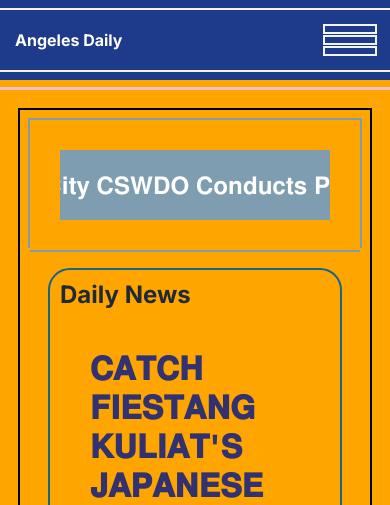
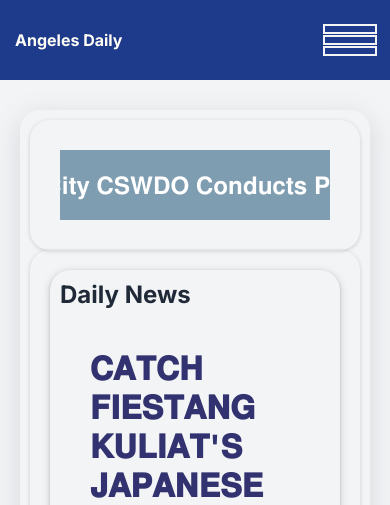
Before and after one commit to meljz/AngelesDaily_Django, a Django app: page / in a window 390 px wide. Shown: the top 505 px of the page. Run offline with Django 5.2, Linux system fonts and the light colour scheme; data comes from the database, SQL or seed files in the repository; data that the repository does not hold is empty.

Commit message:
fix and remove outlines guide

```diff
--- a/static/angeles_news/css/style.css
+++ b/static/angeles_news/css/style.css
@@ -27,7 +27,7 @@ body {
     margin: 0 auto;
     padding: 0 20px;
     overflow: hidden;
-    outline: 2px solid red;
+    /*outline: 2px solid red;*/
 
 }
 
@@ -49,7 +49,7 @@ header {
    justify-content: center;
    align-items: center; /* vertically aligns logo and nav */
   padding: 10px 15px;
-  outline: 2px solid beige;
+  /*outline: 2px solid beige;*/
   gap: 10px;
 }
 .nav_logo {
@@ -112,7 +112,7 @@ nav {
   width: 100%;
 
   height: auto;
-  outline: 3px solid pink;
+  /*outline: 3px solid pink;*/
 }
 
 .footer {
@@ -130,7 +130,8 @@ nav {
   flex-direction: row;
   padding:20px;
   gap: 40px;
-  outline: 2px solid orange;
+  box-shadow: rgba(0, 0, 0, 0.16) 0px 1px 4px;
+  border-radius: 20px;
 }
 
 .main-container {
@@ -139,14 +140,17 @@ nav {
   width: 100%;
   height: auto;
   margin: 20px auto; /*top-bottom and left-right*/
-      outline: 2px solid black;
+  box-shadow: rgba(100, 100, 111, 0.2) 0px 7px 29px 0px;
+  border-radius: 20px;
+
 
 }
 .marquee_place{
   width: 100%;
   height: auto;
-  outline: 2px solid #7F9DB1;
   padding: 30px;
+  box-shadow: rgba(0, 0, 0, 0.16) 0px 1px 4px;
+  border-radius: 20px;
 
 }
 .marquee {
@@ -196,7 +200,8 @@ nav {
   border-radius: 20px;
   padding: 10px;
   background-color: transparent;
-      outline: 2px solid #12658b;
+  box-shadow: rgba(60, 64, 67, 0.3) 0px 1px 2px 0px, rgba(60, 64, 67, 0.15) 0px 2px 6px 2px;
+  border-radius: 20px;
 }
 .carousel {
   position: relative;
@@ -275,8 +280,8 @@ button.next { right: 10px; }
   background-color: transparent;
   text-align: center;
   margin: 0 auto;
-
-  outline: 2px solid #ffe70b;
+  box-shadow: rgba(60, 64, 67, 0.3) 0px 1px 2px 0px, rgba(60, 64, 67, 0.15) 0px 2px 6px 2px;
+  border-radius: 20px;
 }
 
 .weather_box p{
@@ -311,7 +316,7 @@ button.next { right: 10px; }
   width: 100vw;
   max-width: none;
    height: 85vh;
-   outline: 4px solid limegreen;
+  /* outline: 4px solid limegreen;*/
 }
 
 
@@ -415,9 +420,7 @@ button.next { right: 10px; }
 
 
 @media screen and (max-width: 1300px){
-  body{
-background-color: orange;
-  }
+
   .nav_container {
     display: flex;
     width: 100%;
@@ -425,7 +428,7 @@ background-color: orange;
     justify-content: center;
     align-items: center;
     padding: 10px 15px;
-    outline: 2px solid beige;
+    /*outline: 2px solid beige;*/
     gap: 10px;
 }
 
@@ -441,7 +444,7 @@ background-color: orange;
   z-index: 999;
   gap: 1rem;
   width: 90%;
-  outline: 2px solid limegreen;
+  /*outline: 2px solid limegreen;*/
   text-align: right;
 }
 
@@ -468,7 +471,7 @@ background-color: orange;
     display: flex;
     width: 90%;
     height: auto;
-    outline: 2px solid red;
+    /*outline: 2px solid red;*/
     gap: 1px;
 
 
@@ -494,7 +497,8 @@ background-color: orange;
     flex-direction: column;
     padding: 20px;
     gap: 40px;
-    outline: 2px solid orange;
+    box-shadow: rgba(0, 0, 0, 0.16) 0px 1px 4px;
+  border-radius: 20px;
 }
 .news_box {
   width: 100%;
@@ -502,7 +506,8 @@ background-color: orange;
   border-radius: 20px;
   padding: 10px;
   background-color: transparent;
-  outline: 2px solid #12658b;
+  box-shadow: rgba(60, 64, 67, 0.3) 0px 1px 2px 0px, rgba(60, 64, 67, 0.15) 0px 2px 6px 2px;
+  border-radius: 20px;
 }
 
 #news_image_id {
@@ -521,7 +526,7 @@ background-color: orange;
    justify-content: center;
    align-items: center; /* vertically aligns logo and nav */
   padding: 10px 15px;
-  outline: 2px solid beige;
+  /*outline: 2px solid beige;*/
   gap: 10px;
 }
 .nav_logo {
@@ -547,34 +552,38 @@ nav {
   z-index: 999;
   gap: 1rem;
   width: 75%;
-  outline: 2px solid limegreen;
+  /*outline: 2px solid limegreen;*/
   text-align: right;
 }
 
 .nav-links li {
-    display: inline-block;
+    display: block;
     margin: 5px;
     text-align: center;
     border: 1px solid black;
+    cursor: pointer;
 }
 .nav-links li:hover {
   background-color: #9e9fe0;
 }
 
 .nav-links li a {
+    display: block;
     color: #000000;
     text-decoration: none;
     padding: 5px 5px;
     display: inline-block;
     transition: background-color 0.3s;
     font-size: .9em;
+      width: 100%;
+  height: 100%;
 }
 
   .nav-links.active{
     display: flex;
     width: 90%;
     height: auto;
-    outline: 2px solid red;
+    /*outline: 2px solid red;*/
     gap: 1px;
 
 
@@ -597,7 +606,7 @@ nav {
     width: 100%;
 
     height: auto;
-    outline: 4px solid limegreen;
+   /* outline: 4px solid limegreen;*/
 }
 
 .about h1{
--- a/static/angeles_news/js/script.js
+++ b/static/angeles_news/js/script.js
@@ -20,6 +20,12 @@ if (track && nextBtn && prevBtn) {
 }
 
 // ========== BURGER MENU (on all pages) ==========
+document.querySelectorAll('.nav-links a').forEach(link => {
+  link.addEventListener('click', () => {
+    navLinks.classList.remove('active');
+  });
+});
+
 const burger = document.querySelector('.burger_menu');
 const navLinks = document.querySelector('.nav-links');
 
```
